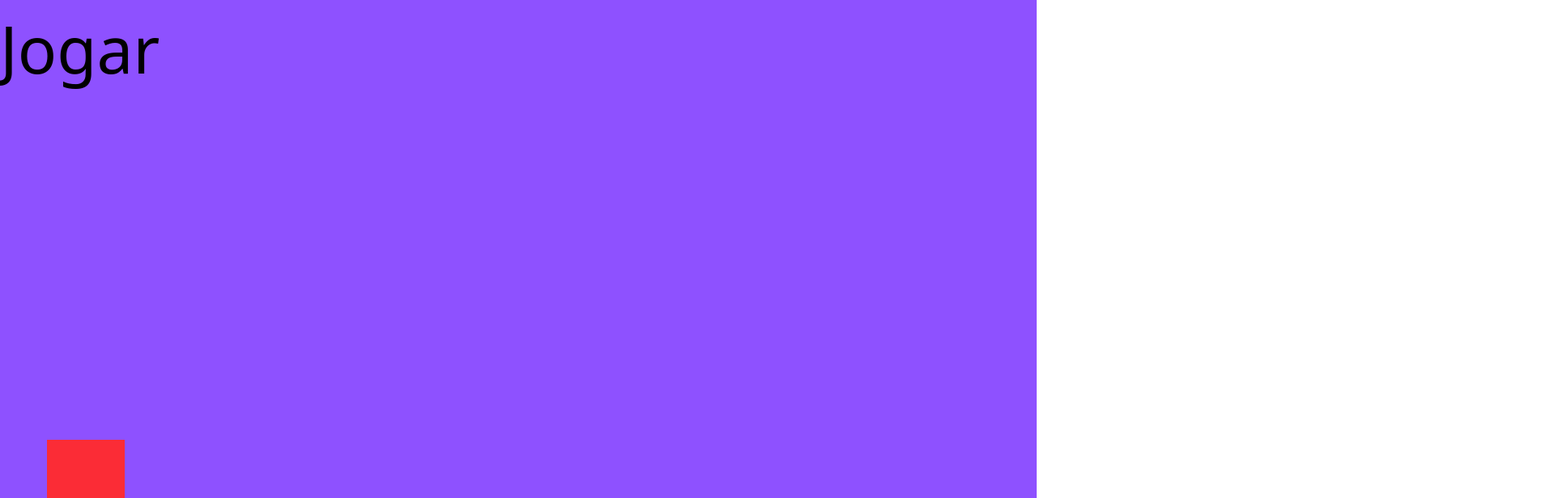
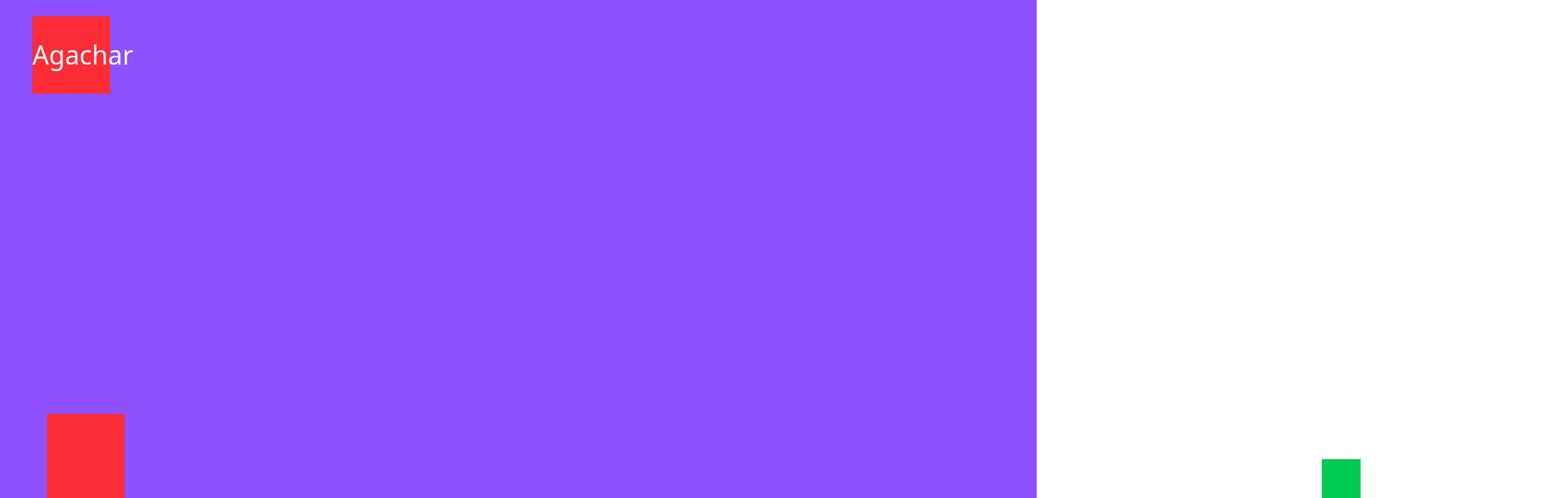
Before and after one commit to luizfritoli/momo-play, a React (Vite) app: page /cemeteryrun in a window 1280 px wide. Both pictures are taken after a click on the button "Jogar". Shown: the top 616 px of the page at 81% size, 1920 px wide, since content can reach past the window. Built offline with nearby package versions, Linux system fonts and the light colour scheme.

Commit message:
Movimentação dos obstáculos de Cemetery Run melhorados para que não haja momentos em que o usuário trave

```diff
--- a/src/components/cemeteryrun/CemeteryRun.jsx
+++ b/src/components/cemeteryrun/CemeteryRun.jsx
@@ -67,16 +67,15 @@ const CemeteryRun = () => {
         </Activity>
         {/* Personagem */}
         <div
-          className={`transition-all mb-0 pb-0 items-start ml-[4.5%] ease-out duration-800
-      ${jump ? "-translate-y-100" : "translate-y-0"} ${crouch ? "bg-green-500 h-14 w-24" : "bg-red-500 w-24 h-24 "}`}
+          className={`transition-all mb-0 pb-0 items-start ml-[4.5%] ease-[cubic-bezier(0.3,0,0.6,1)] duration-100
+      ${jump ? "-translate-y-50 lg:-translate-y-70" : "translate-y-0"} ${crouch ? "bg-green-500 w-10 h-8 lg:w-24 lg:h-22" : "bg-red-500 w-10 h-18 lg:w-24 lg:h-32 "}`}
           ref={characterRef}
         ></div>
         {/* Objeto 1 */}
-        <div className={isPlaying ? "obstaculo" : "obstaculo--paused invisible"}>
-          <img src={objectImg} alt="Object" ref={obPositionRef} />
+        <div className={isPlaying ? "obstaculo bg-green-500 h-18 w-12" : "obstaculo--paused invisible"} ref={obPositionRef}>
         </div>
         {/* Objeto 2 */}
-        <div className={isPlaying ? "obstaculo2 w-10 h-10" : "obstaculo--paused invisible"}>
+        <div className={isPlaying ? "obstaculo2 lg:top-[52%] top-[70%] w-5 h-5 lg:w-10 lg:h-10" : "obstaculo--paused invisible"}>
           <img src={objectImg} alt="Object2" ref={obPositionRef2} />
         </div>
       </div>
@@ -86,9 +85,11 @@ const CemeteryRun = () => {
         <Activity mode={isPlaying ? "visible" : "hidden"}>
           <button
             type="button"
-            className="absolute top-5 text-white left-10 text-[2em]"
+            className=" bg-red-500 absolute top-5 text-white left-10 w-24 h-24 text-[2em]"
             onMouseDown={setCrouchTrue}
             onMouseUp={setCrouchFalse}
+            onTouchStart={setCrouchTrue}
+            onTouchEnd={setCrouchFalse}
           >
             Agachar
           </button>
--- a/src/main.css
+++ b/src/main.css
@@ -16,13 +16,18 @@ body {
 
 .obstaculo {
   position: absolute;
+  right: -400px;
   animation: ob-animation 2s infinite linear;
+  animation-delay: 3s;
 }
 
 .obstaculo2 {
   position: absolute;
-  animation: ob2-animation 3s infinite linear;
-  top: 56%;
+  right: -3000px;
+  opacity: 0;
+  visibility: hidden;
+  animation: ob2-animation 10s infinite;
+  animation-delay: 8s;
 }
 
 .obstaculo-paused {
@@ -32,7 +37,7 @@ body {
 
 @keyframes ob-animation {
   from {
-    right: -40px;
+    right: -400px;
   }
 
   to {
@@ -41,11 +46,32 @@ body {
 }
 
 @keyframes ob2-animation {
-  from {
-    right: -2700px;
+  /* 8 segundos de espera */
+  0% {
+    right: -3000px;
+    opacity: 0;
+    visibility: hidden;
   }
 
-  to {
+  80% {
+    right: -3000px;
+    opacity: 0;
+    visibility: hidden;
+  }
+
+  /* Aproximação lenta */
+  90% {
+    right: 30%;
+    opacity: 1;
+    visibility: visible;
+    animation-timing-function: ease-out;
+  }
+
+  /* Ataque */
+  100% {
     right: 100%;
+    opacity: 1;
+    visibility: visible;
+    animation-timing-function: ease-in;
   }
 }
```
